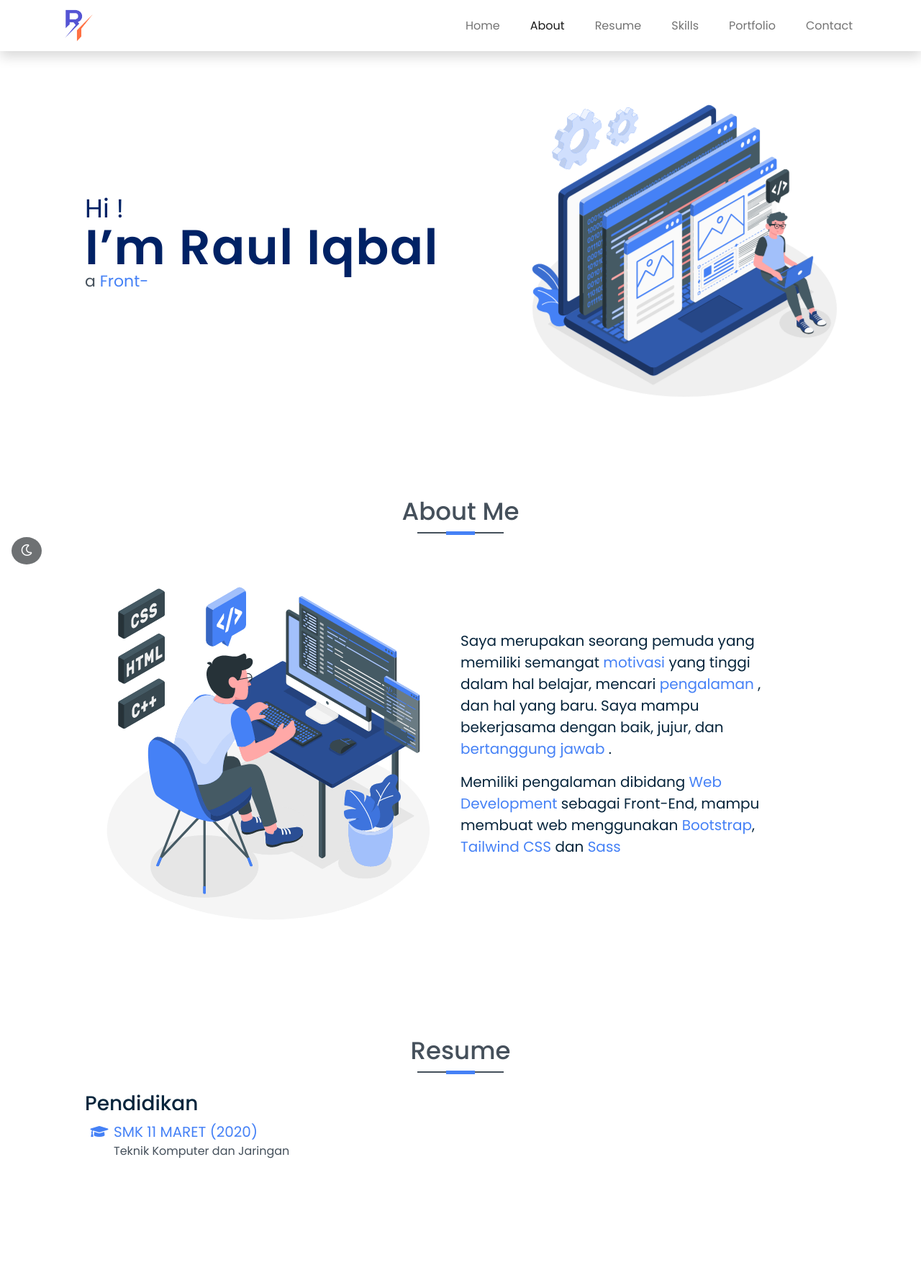
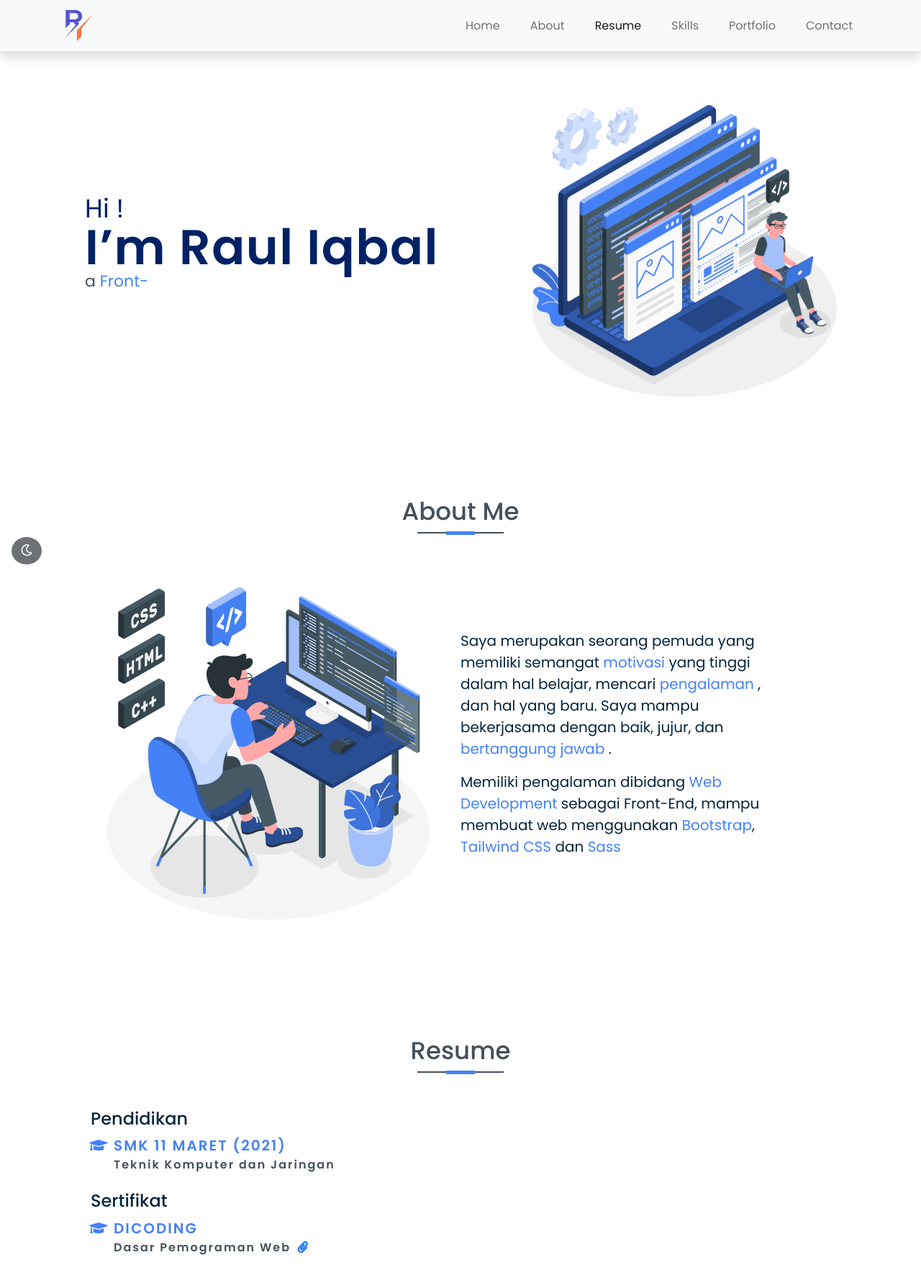
Before and after one commit to Rauliqbal/test-beta, a plain HTML site: page index.html in a window 1280 px wide. Shown: the whole page at 72% size. Before the commit the page ends 1701 px from the top, so only its background shows below. Drawn offline with nearby package versions, Linux system fonts and the light colour scheme.

Commit message:
update sertifikat

```diff
--- a/css/style.css
+++ b/css/style.css
@@ -58,7 +58,6 @@ section {
 }
 .navbar {
   box-shadow: 0 0.5rem 1rem rgba(0, 0, 0, 0.15);
-  background-color: #fff;
 }
 /* ==========Hero========== */
 #home .heading {
@@ -109,15 +108,22 @@ section {
 /* ==========Resume========== */
 .resume-title {
   color: var(--wp-black);
+  margin-left: 8px;
+  font-size: 24px;
 }
 #resume ul li {
   font-size: 20px;
   margin-right: 14px;
   color: var(--wp-blue);
+  font-weight: 600;
+  letter-spacing: 2px;
 }
 #resume ul li p {
   color: var(--wp-grey);
   font-size: 16px;
+}
+#resume ul li p i {
+  margin-left: 4px;
 }
 /* ==========Desktop Devices========== */
 @media (min-width: 992px) {
--- a/index.html
+++ b/index.html
@@ -26,7 +26,7 @@
       <a id="selector" for="selector " class="btn bg-dark text-white rounded-circle disabled" href="javascript:void"><i class="far fa-moon"></i></a>
     </div>
     <!-- START:Navbar -->
-    <nav class="navbar navbar-expand-lg navbar-light">
+    <nav class="navbar navbar-expand-lg navbar-light bg-light sticky-top">
       <div class="container">
         <a class="navbar-brand" href="#"><img src="images/logo-brand.png" width="45" height="45" /></a>
         <button class="navbar-toggler border-0" type="button" data-bs-toggle="collapse" data-bs-target="#navbarNav" aria-controls="navbarNav" aria-expanded="false" aria-label="Toggle navigation">
@@ -41,7 +41,7 @@
               <a class="nav-link" href="#about">About</a>
             </li>
             <li class="nav-item mx-auto ms-lg-3 ms-sm-0">
-              <a class="nav-link" href="#">Resume</a>
+              <a class="nav-link" href="#resume">Resume</a>
             </li>
             <li class="nav-item mx-auto ms-lg-3 ms-sm-0">
               <a class="nav-link" href="#">Skills</a>
@@ -107,15 +107,25 @@
     <section id="resume">
       <div class="container px-sm-0 px-lg-5 py-4">
         <div class="section-title">
-          <h2 class="text-center mb-4">Resume</h2>
+          <h2 class="text-center mb-5">Resume</h2>
         </div>
         <div class="row">
           <div class="col-lg-6 col-12">
             <h3 class="resume-title">Pendidikan</h3>
             <ul class="fa-ul">
               <li>
-                <span class="fa-li"><i class="fas fa-graduation-cap"></i></span>SMK 11 MARET (2020)
+                <span class="fa-li"><i class="fas fa-graduation-cap"></i></span>SMK 11 MARET (2021)
                 <p>Teknik Komputer dan Jaringan</p>
+              </li>
+            </ul>
+            <h3 class="resume-title mt-4">Sertifikat</h3>
+            <ul class="fa-ul">
+              <li>
+                <span class="fa-li"><i class="fas fa-graduation-cap"></i></span>DICODING
+                <p>
+                  Dasar Pemograman Web
+                  <a href="https://www.dicoding.com/certificates/NVP719VNGPR0" target="_blank"><i class="fas fa-paperclip"></i></a>
+                </p>
               </li>
             </ul>
           </div>
@@ -126,7 +136,6 @@
 
     <!-- Optional JavaScript; choose one of the two! -->
 
-    <script src="js/theme.js"></script>
     <script src="js/typewritter.js"></script>
     <script src="//code.jquery.com/jquery-1.11.1.min.js"></script>
     <!-- Option 1: Bootstrap Bundle with Popper -->
--- a/js/theme.js
+++ /dev/null
@@ -1,10 +0,0 @@
-// $(".theme a").click(function () {
-//   $(this).find("i").toggleClass("far fa-moon far-fa-sun");
-// });
-$(document).ready(function () {
-  $("#selector").change(function () {
-    $("body").toggleClass("bg-secondary");
-    $("nav").toggleClass("navbar-dark bg-dark");
-    $("h1").toggleClass("text-white");
-  });
-});
```
